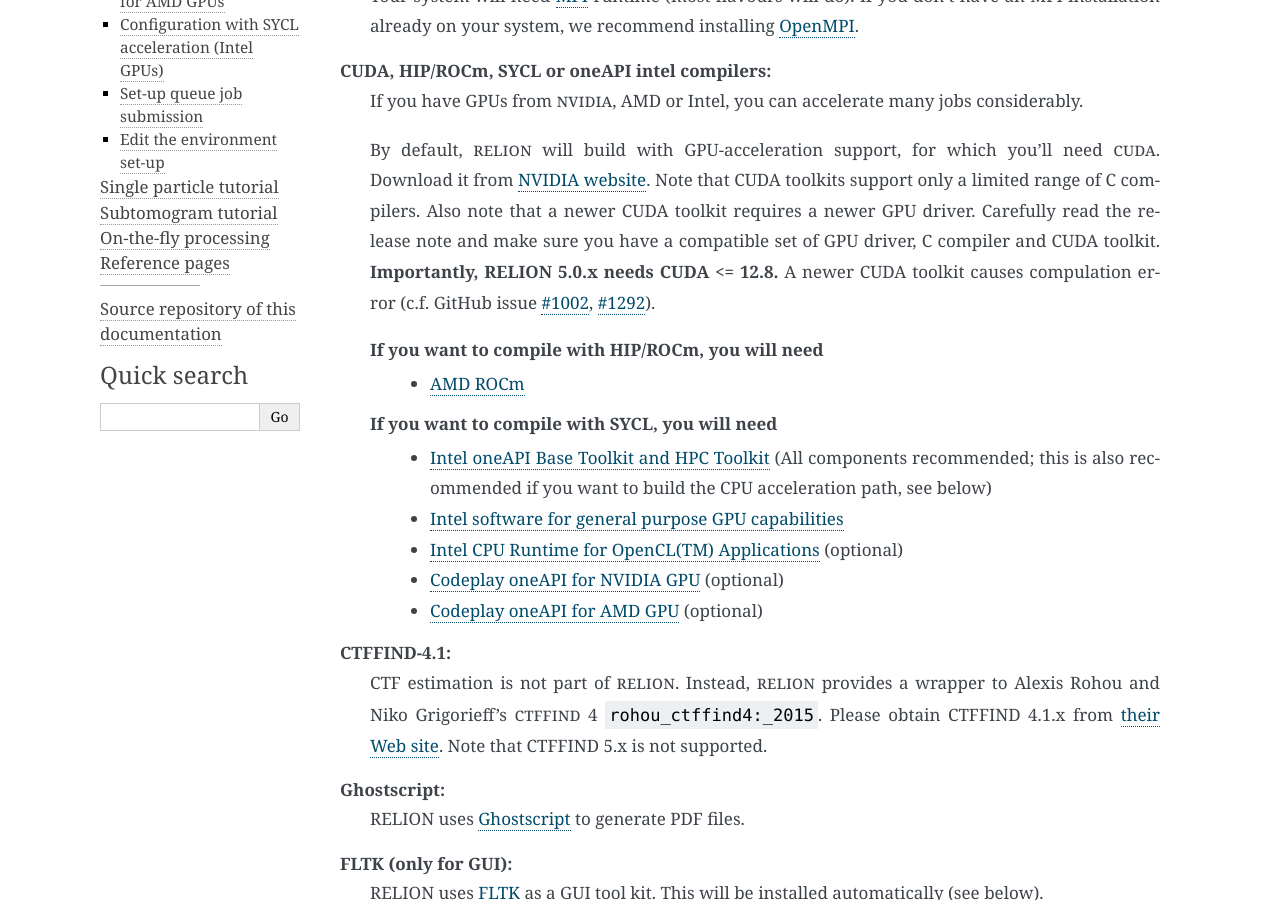
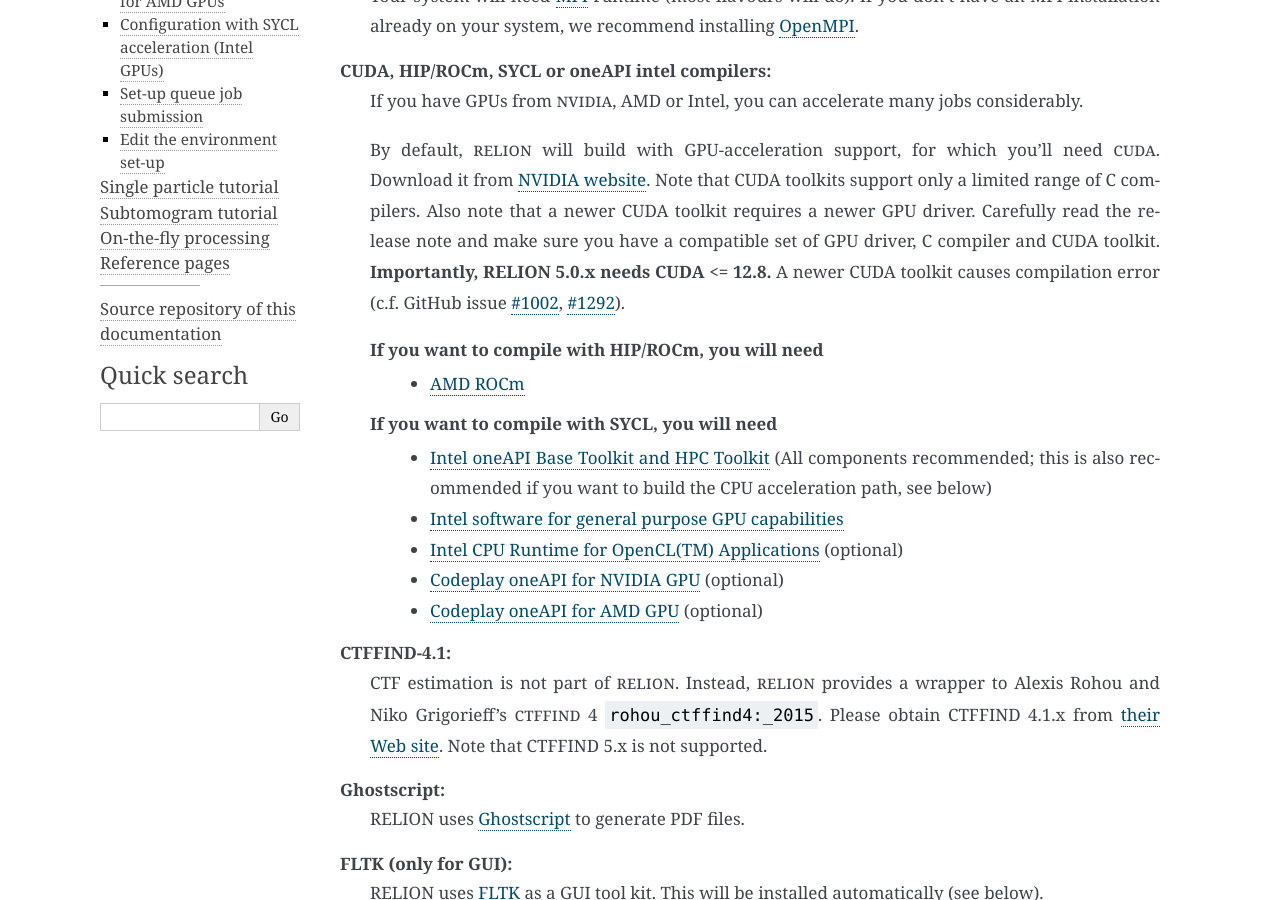
Before and after one commit to 3dem/relion-documents, a Sphinx documentation site: the page built from source/Installation.rst, in a window 1280 px wide and 900 px high, scrolled down 578 px. Built offline with Sphinx 7.4.7, drawn with Linux system fonts in a browser that asks for light colours; cross-references to code outside the pages are shown as plain code; some of the changed text lies outside the part shown.

Commit message:
Fixed typos.

```diff
--- a/source/Installation.rst
+++ b/source/Installation.rst
@@ -29,7 +29,7 @@ CUDA, HIP/ROCm, SYCL or oneAPI intel compilers:
     Also note that a newer CUDA toolkit requires a newer GPU driver.
     Carefully read the release note and make sure you have a compatible set of GPU driver, C compiler and CUDA toolkit.
     **Importantly, RELION 5.0.x needs CUDA <= 12.8.**
-    A newer CUDA toolkit causes compulation error (c.f. GitHub issue `#1002 <https://github.com/3dem/relion/issues/1002#issuecomment-3064680730>`_, `#1292 <https://github.com/3dem/relion/issues/1292>`_).
+    A newer CUDA toolkit causes compilation error (c.f. GitHub issue `#1002 <https://github.com/3dem/relion/issues/1002#issuecomment-3064680730>`_, `#1292 <https://github.com/3dem/relion/issues/1292>`_).
 
     If you want to compile with HIP/ROCm, you will need
         - `AMD ROCm <https://docs.amd.com/en/docs-5.7.1/deploy/linux/index.html>`_
```
Also changed, not shown: other parts of source/Installation.rst (+1 -1 lines).
